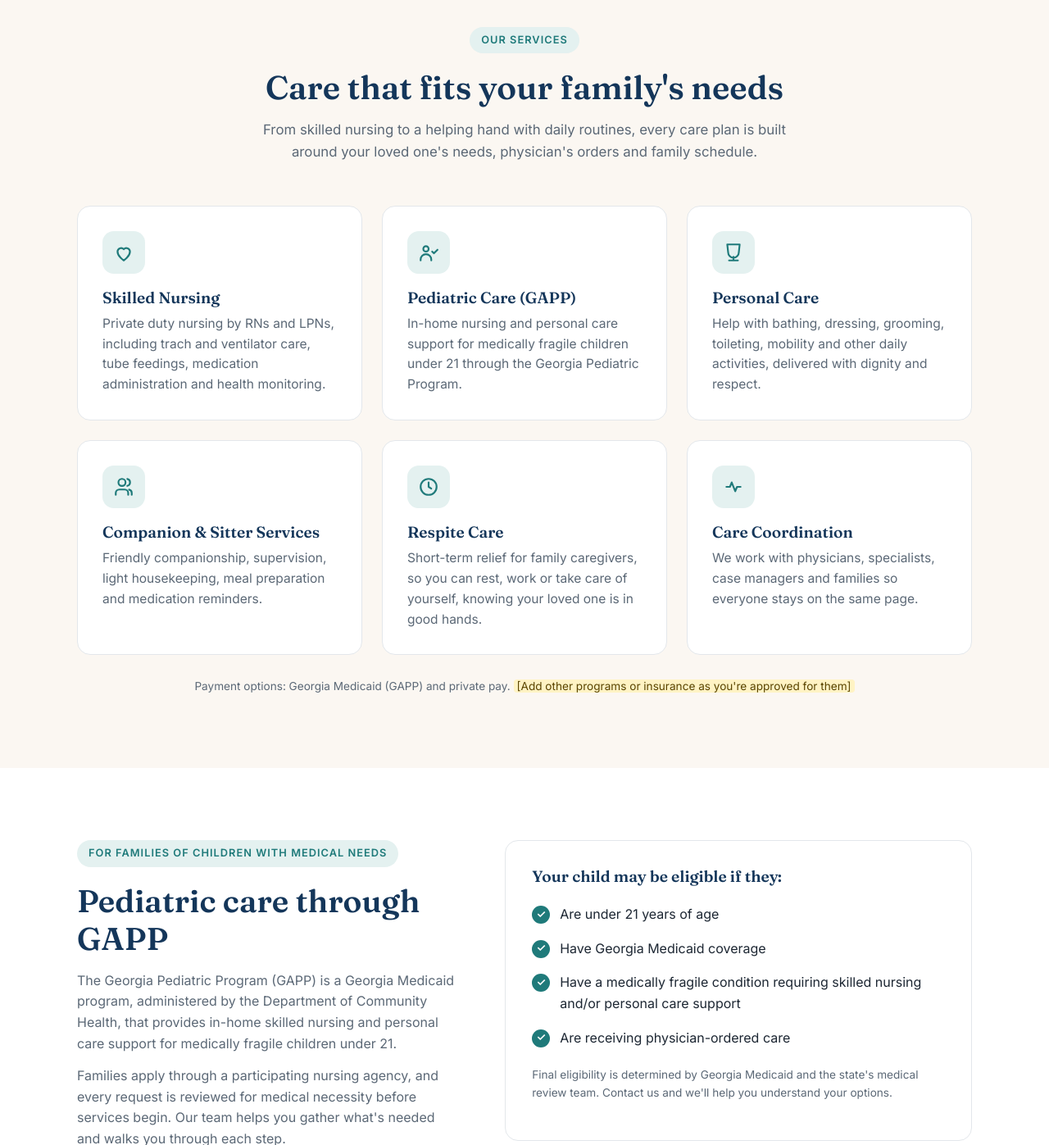
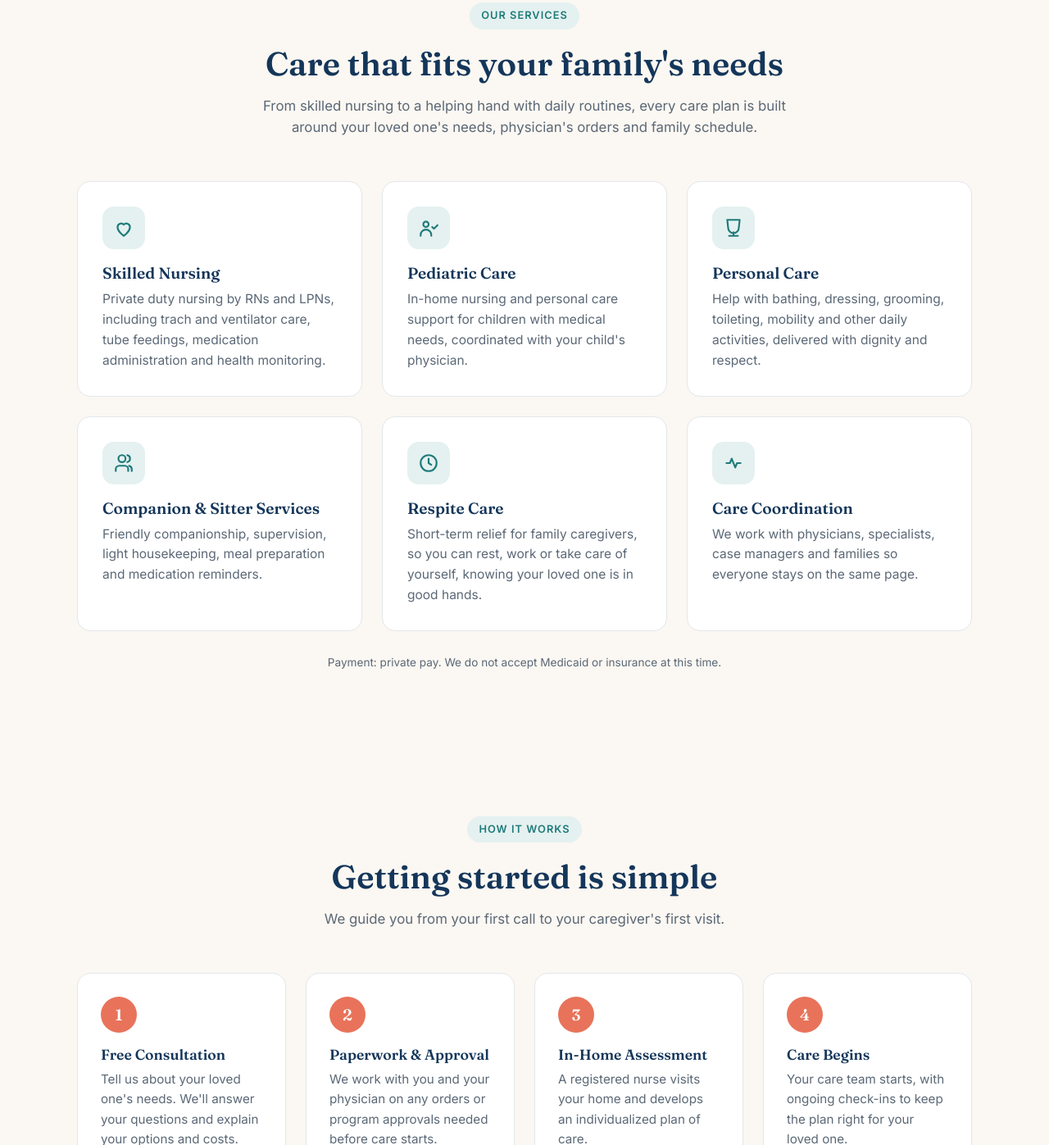
Before and after one commit to EnoehtHomeCare/enoeht-home-care, a plain HTML site: page index.html in a window 1280 px wide. Shown: the part 1403-2800 px from the top of the page at 82% size. Drawn offline with Linux system fonts and the light colour scheme.

Commit message:
Remove GAPP/Medicaid claims; state private-pay only and license number
Co-Authored-By: Claude Opus 5.5 <noreply@anthropic.com>
Claude-Session: https://claude.ai/code/session_012o5Mwr3tRvszvXhQM62ErQ

```diff
--- a/index.html
+++ b/index.html
@@ -4,7 +4,7 @@
 <meta charset="UTF-8">
 <meta name="viewport" content="width=device-width, initial-scale=1.0">
 <title>Enoeht Home Care | In-Home Nursing & Personal Care in Georgia</title>
-<meta name="description" content="Enoeht Home Care provides skilled nursing, personal care and companion services at home for children and adults in Georgia, including pediatric nursing through the Georgia Pediatric Program (GAPP).">
+<meta name="description" content="Enoeht Home Care provides skilled nursing, personal care and companion services at home for children and adults in Georgia.">
 <link rel="preconnect" href="https://fonts.googleapis.com">
 <link rel="preconnect" href="https://fonts.gstatic.com" crossorigin>
 <link href="https://fonts.googleapis.com/css2?family=Fraunces:opsz,wght@9..144,500;9..144,600&family=Inter:wght@400;500;600&display=swap" rel="stylesheet">
@@ -198,7 +198,6 @@
       <ul id="menu">
         <li><a href="#about">About</a></li>
         <li><a href="#services">Services</a></li>
-        <li><a href="#gapp">Pediatric (GAPP)</a></li>
         <li><a href="#careers">Careers</a></li>
         <li><a href="#faq">FAQ</a></li>
         <li><a href="#contact" class="btn btn-primary">Free Consultation</a></li>
@@ -214,7 +213,7 @@
     <div>
       <span class="eyebrow">Home Care · Georgia</span>
       <h1>Compassionate, skilled care, right at home.</h1>
-      <p class="lead">Enoeht Home Care provides nursing, personal care and companion services so children and adults can stay safe and comfortable at home, including pediatric nursing through the Georgia Pediatric Program (GAPP).</p>
+      <p class="lead">Enoeht Home Care provides nursing, personal care and companion services so children and adults can stay safe and comfortable at home.</p>
       <div class="ctas">
         <a href="#contact" class="btn btn-primary">Request a Free Consultation</a>
         <a href="#careers" class="btn btn-outline">Join Our Team</a>
@@ -238,7 +237,7 @@
       <span class="eyebrow">About Us</span>
       <h2>Keeping the people you love where they thrive: at home.</h2>
       <p>Caring for a loved one with medical needs, a disability or the challenges of aging is a big responsibility. Enoeht Home Care exists so families don't have to carry it alone. Our nurses and caregivers provide skilled, hands-on support at home, surrounded by the people and routines your loved one knows.</p>
-      <p>Enoeht Home Care is a Georgia private home care provider licensed by the Department of Community Health. We are a locally owned agency serving families across the greater Atlanta area.</p>
+      <p>Enoeht Home Care is a Georgia private home care provider licensed by the Department of Community Health (License PHCP045982). We are a locally owned agency serving families across the greater Atlanta area, and we currently provide care on a private-pay basis.</p>
     </div>
     <div class="mv">
       <div class="mv-card">
@@ -272,8 +271,8 @@
       </div>
       <div class="card">
         <div class="icon"><svg viewBox="0 0 24 24"><path d="M9 11a3 3 0 100-6 3 3 0 000 6zM3 21v-1a6 6 0 0112 0v1M16 11l2 2 4-4"/></svg></div>
-        <h3>Pediatric Care (GAPP)</h3>
-        <p>In-home nursing and personal care support for medically fragile children under 21 through the Georgia Pediatric Program.</p>
+        <h3>Pediatric Care</h3>
+        <p>In-home nursing and personal care support for children with medical needs, coordinated with your child's physician.</p>
       </div>
       <div class="card">
         <div class="icon"><svg viewBox="0 0 24 24"><path d="M7 21h10M12 17v4M5 3h14l-1 9a6 6 0 01-12 0L5 3z"/></svg></div>
@@ -296,31 +295,10 @@
         <p>We work with physicians, specialists, case managers and families so everyone stays on the same page.</p>
       </div>
     </div>
-    <p class="note" style="text-align:center;margin-top:28px">Payment options: Georgia Medicaid (GAPP) and private pay. <span class="ph">[Add other programs or insurance as you're approved for them]</span></p>
+    <p class="note" style="text-align:center;margin-top:28px">Payment: private pay. We do not accept Medicaid or insurance at this time.</p>
   </div>
 </section>
 
-<section class="gapp" id="gapp">
-  <div class="wrap">
-    <div>
-      <span class="eyebrow">For Families of Children with Medical Needs</span>
-      <h2>Pediatric care through GAPP</h2>
-      <p>The Georgia Pediatric Program (GAPP) is a Georgia Medicaid program, administered by the Department of Community Health, that provides in-home skilled nursing and personal care support for medically fragile children under 21.</p>
-      <p>Families apply through a participating nursing agency, and every request is reviewed for medical necessity before services begin. Our team helps you gather what's needed and walks you through each step.</p>
-      <a href="#contact" class="btn btn-primary" style="margin-top:8px">Ask If Your Child Qualifies</a>
-    </div>
-    <div class="elig">
-      <h3>Your child may be eligible if they:</h3>
-      <ul>
-        <li><span class="check">✓</span><span>Are under 21 years of age</span></li>
-        <li><span class="check">✓</span><span>Have Georgia Medicaid coverage</span></li>
-        <li><span class="check">✓</span><span>Have a medically fragile condition requiring skilled nursing and/or personal care support</span></li>
-        <li><span class="check">✓</span><span>Are receiving physician-ordered care</span></li>
-      </ul>
-      <p class="note">Final eligibility is determined by Georgia Medicaid and the state's medical review team. Contact us and we'll help you understand your options.</p>
-    </div>
-  </div>
-</section>
 
 <section class="alt" id="how">
   <div class="wrap">
@@ -330,7 +308,7 @@
       <p>We guide you from your first call to your caregiver's first visit.</p>
     </div>
     <div class="steps">
-      <div class="step"><h3>Free Consultation</h3><p>Tell us about your loved one's needs. We'll answer your questions and explain your options, including GAPP for children.</p></div>
+      <div class="step"><h3>Free Consultation</h3><p>Tell us about your loved one's needs. We'll answer your questions and explain your options and costs.</p></div>
       <div class="step"><h3>Paperwork & Approval</h3><p>We work with you and your physician on any orders or program approvals needed before care starts.</p></div>
       <div class="step"><h3>In-Home Assessment</h3><p>A registered nurse visits your home and develops an individualized plan of care.</p></div>
       <div class="step"><h3>Care Begins</h3><p>Your care team starts, with ongoing check-ins to keep the plan right for your loved one.</p></div>
@@ -365,19 +343,15 @@
     <div class="faq">
       <details>
         <summary>Who do you serve?</summary>
-        <p>We serve children and adults who need skilled nursing, personal care or companionship at home. For medically fragile children under 21, we provide care through the Georgia Pediatric Program (GAPP). We currently serve the greater Atlanta area.</p>
+        <p>We serve children and adults who need skilled nursing, personal care or companionship at home. We currently serve the greater Atlanta area.</p>
       </details>
       <details>
         <summary>How is care paid for?</summary>
-        <p>For children approved for GAPP, approved services are covered by Georgia Medicaid. Other services are available on a private-pay basis. We'll talk through your options and costs during your free consultation.</p>
-      </details>
-      <details>
-        <summary>My child doesn't have Medicaid yet. Can you still help?</summary>
-        <p>Yes. Reach out and we'll explain what's involved and point you to the right resources for Medicaid eligibility.</p>
+        <p>Care is currently provided on a private-pay basis. We do not accept Medicaid or insurance at this time. We'll talk through your options and costs during your free consultation.</p>
       </details>
       <details>
         <summary>How many hours of care can we get?</summary>
-        <p>Private-pay care can be scheduled from a few hours a week up to full shifts. For GAPP, hours are based on your child's medical needs and approved through the state's review process; we'll help request the level of care your child's physician orders.</p>
+        <p>Private-pay care can be scheduled from a few hours a week up to full shifts.</p>
       </details>
       <details>
         <summary>Will we have the same caregiver each time?</summary>
@@ -466,7 +440,6 @@
         <ul>
           <li><a href="#about">About Us</a></li>
           <li><a href="#services">Services</a></li>
-          <li><a href="#gapp">Pediatric Care (GAPP)</a></li>
           <li><a href="#careers">Careers</a></li>
           <li><a href="#contact">Contact</a></li>
         </ul>
```
